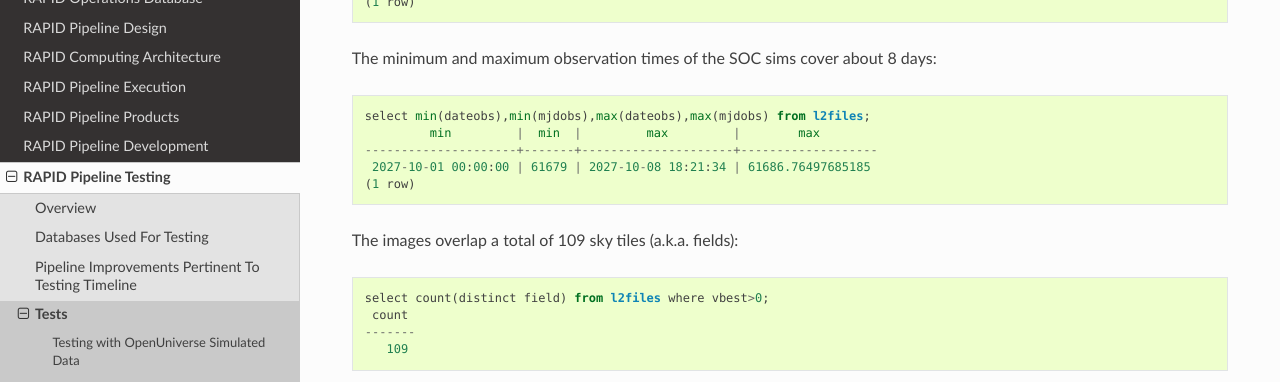
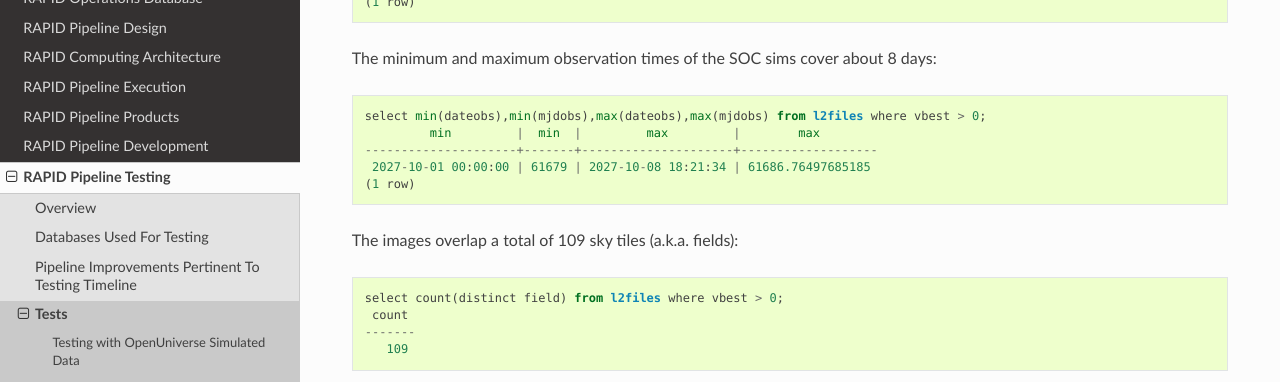
Before and after one commit to Caltech-IPAC/rapid, a Sphinx documentation site: the page built from docs/source/dev/socsim_tests.rst, in a window 1280 px wide and 900 px high, scrolled down 1459 px. Shown: the part 151-533 px from the top of the window. Built offline with Sphinx 7.4.7 and the Read the Docs theme 3.1.0, drawn with Linux system fonts in a browser that asks for light colours.

Commit message:
Added vbest>0 to some L2Files queries.

```diff
--- a/docs/source/dev/socsim_tests.rst
+++ b/docs/source/dev/socsim_tests.rst
@@ -81,7 +81,7 @@ The minimum and maximum observation times of the SOC sims cover about 8 days:
 
 .. code-block::
 
-    select min(dateobs),min(mjdobs),max(dateobs),max(mjdobs) from l2files;
+    select min(dateobs),min(mjdobs),max(dateobs),max(mjdobs) from l2files where vbest > 0;
              min         |  min  |         max         |        max
     ---------------------+-------+---------------------+-------------------
      2027-10-01 00:00:00 | 61679 | 2027-10-08 18:21:34 | 61686.76497685185
@@ -91,7 +91,7 @@ The images overlap a total of 109 sky tiles (a.k.a. fields):
 
 .. code-block::
 
-    select count(distinct field) from l2files where vbest>0;
+    select count(distinct field) from l2files where vbest > 0;
      count
     -------
        109
```
